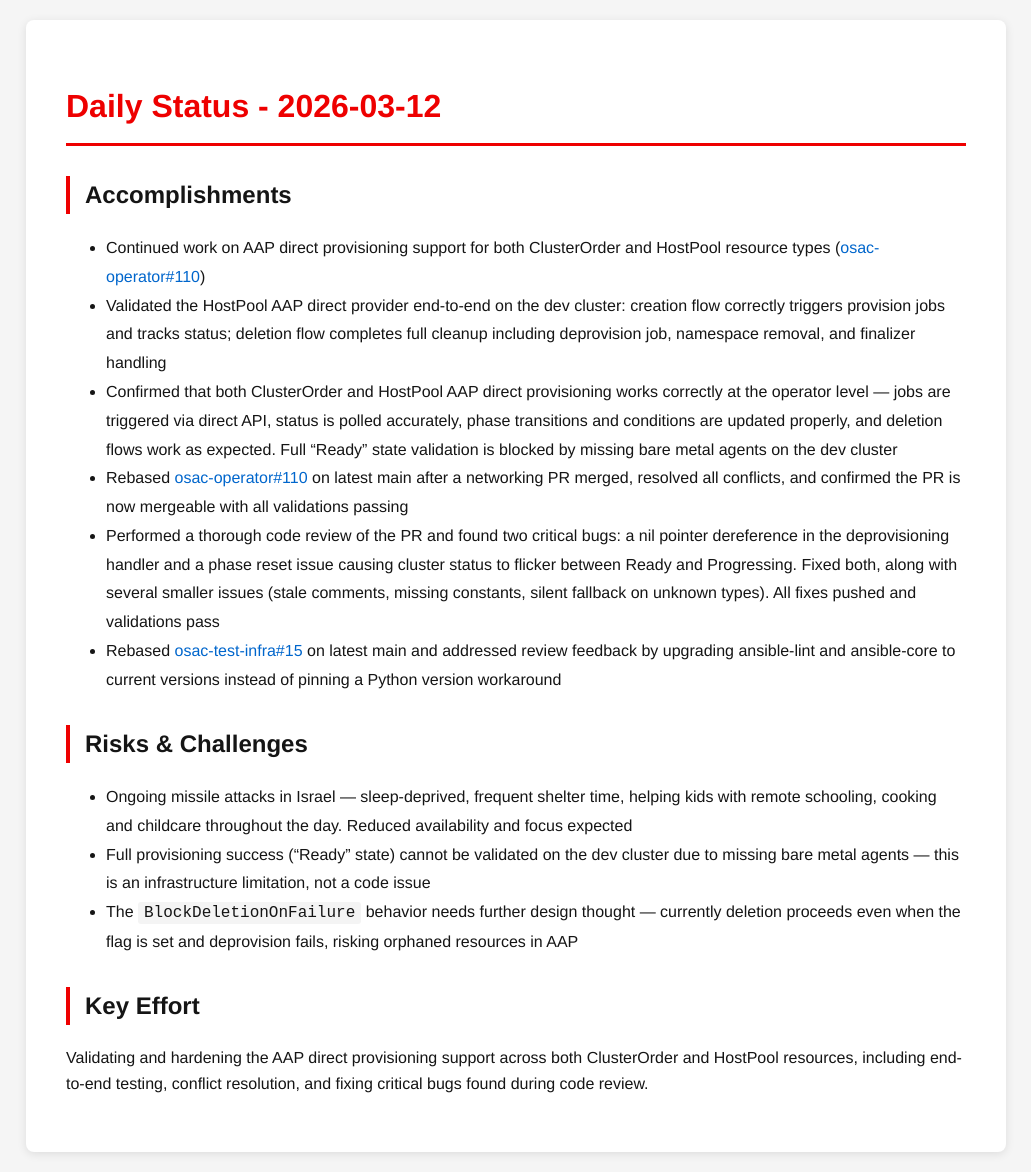
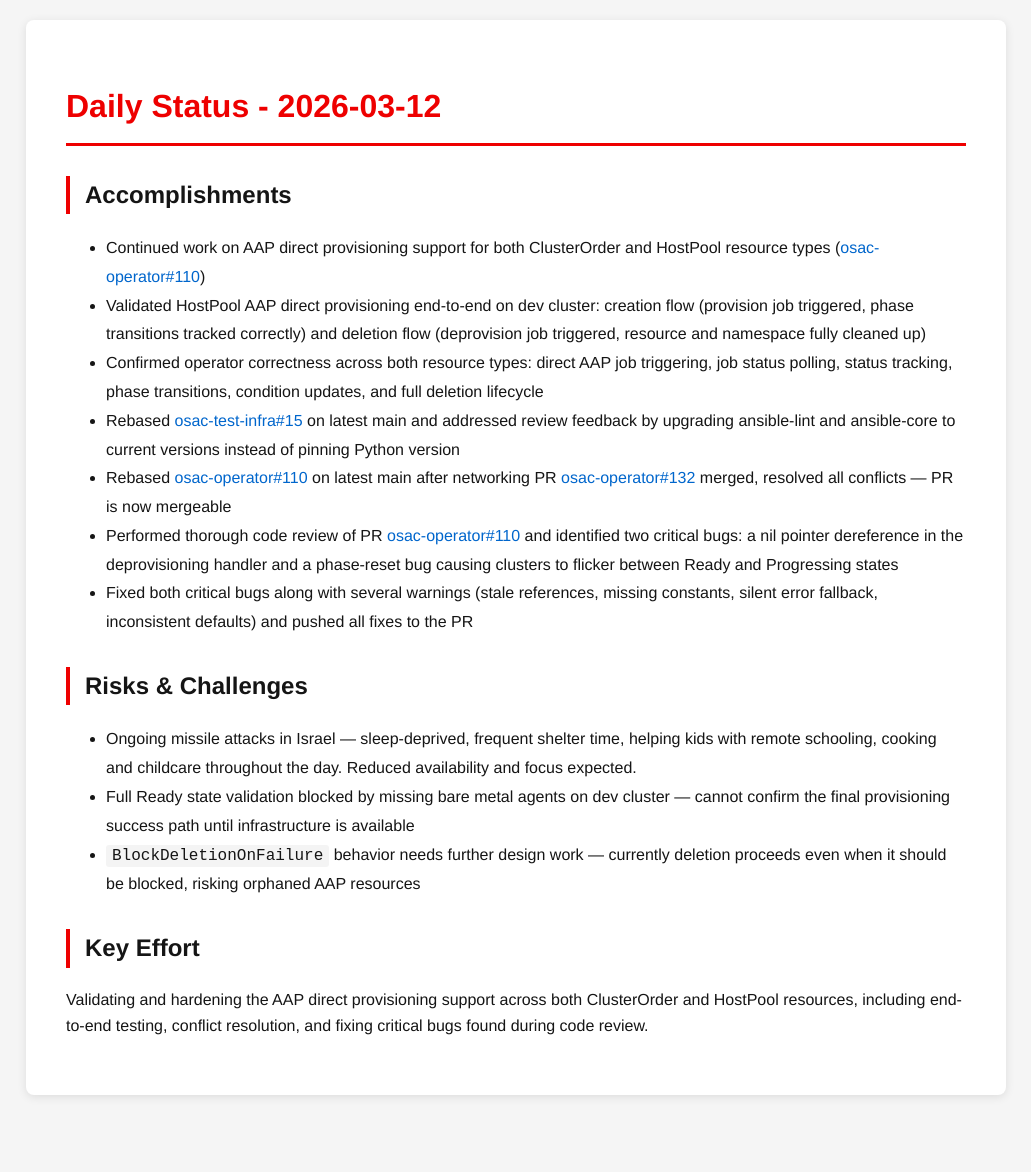
Before and after one commit to tzvatot/daily-status, a Jekyll site: the page built from 2026-03-12.md, in a window 1280 px wide. Shown: the whole page, without its empty margins (124-1155 px from the left). Built offline with Jekyll 4.4.1, drawn with Linux system fonts in a browser that asks for light colours; after the commit the page ends 1115 px from its top, so only the background shows below that.

Commit message:
Daily status update - 2026-03-12

```diff
--- a/2026-03-12.md
+++ b/2026-03-12.md
@@ -9,17 +9,18 @@
 ## Accomplishments
 
 - Continued work on AAP direct provisioning support for both ClusterOrder and HostPool resource types ([osac-operator#110](https://github.com/osac-project/osac-operator/pull/110))
-- Validated the HostPool AAP direct provider end-to-end on the dev cluster: creation flow correctly triggers provision jobs and tracks status; deletion flow completes full cleanup including deprovision job, namespace removal, and finalizer handling
-- Confirmed that both ClusterOrder and HostPool AAP direct provisioning works correctly at the operator level — jobs are triggered via direct API, status is polled accurately, phase transitions and conditions are updated properly, and deletion flows work as expected. Full "Ready" state validation is blocked by missing bare metal agents on the dev cluster
-- Rebased [osac-operator#110](https://github.com/osac-project/osac-operator/pull/110) on latest main after a networking PR merged, resolved all conflicts, and confirmed the PR is now mergeable with all validations passing
-- Performed a thorough code review of the PR and found two critical bugs: a nil pointer dereference in the deprovisioning handler and a phase reset issue causing cluster status to flicker between Ready and Progressing. Fixed both, along with several smaller issues (stale comments, missing constants, silent fallback on unknown types). All fixes pushed and validations pass
-- Rebased [osac-test-infra#15](https://github.com/osac-project/osac-test-infra/pull/15) on latest main and addressed review feedback by upgrading ansible-lint and ansible-core to current versions instead of pinning a Python version workaround
+- Validated HostPool AAP direct provisioning end-to-end on dev cluster: creation flow (provision job triggered, phase transitions tracked correctly) and deletion flow (deprovision job triggered, resource and namespace fully cleaned up)
+- Confirmed operator correctness across both resource types: direct AAP job triggering, job status polling, status tracking, phase transitions, condition updates, and full deletion lifecycle
+- Rebased [osac-test-infra#15](https://github.com/osac-project/osac-test-infra/pull/15) on latest main and addressed review feedback by upgrading ansible-lint and ansible-core to current versions instead of pinning Python version
+- Rebased [osac-operator#110](https://github.com/osac-project/osac-operator/pull/110) on latest main after networking PR [osac-operator#132](https://github.com/osac-project/osac-operator/pull/132) merged, resolved all conflicts — PR is now mergeable
+- Performed thorough code review of PR [osac-operator#110](https://github.com/osac-project/osac-operator/pull/110) and identified two critical bugs: a nil pointer dereference in the deprovisioning handler and a phase-reset bug causing clusters to flicker between Ready and Progressing states
+- Fixed both critical bugs along with several warnings (stale references, missing constants, silent error fallback, inconsistent defaults) and pushed all fixes to the PR
 
 ## Risks & Challenges
 
-- Ongoing missile attacks in Israel — sleep-deprived, frequent shelter time, helping kids with remote schooling, cooking and childcare throughout the day. Reduced availability and focus expected
-- Full provisioning success ("Ready" state) cannot be validated on the dev cluster due to missing bare metal agents — this is an infrastructure limitation, not a code issue
-- The `BlockDeletionOnFailure` behavior needs further design thought — currently deletion proceeds even when the flag is set and deprovision fails, risking orphaned resources in AAP
+- Ongoing missile attacks in Israel — sleep-deprived, frequent shelter time, helping kids with remote schooling, cooking and childcare throughout the day. Reduced availability and focus expected.
+- Full Ready state validation blocked by missing bare metal agents on dev cluster — cannot confirm the final provisioning success path until infrastructure is available
+- `BlockDeletionOnFailure` behavior needs further design work — currently deletion proceeds even when it should be blocked, risking orphaned AAP resources
 
 ## Key Effort
 
```
